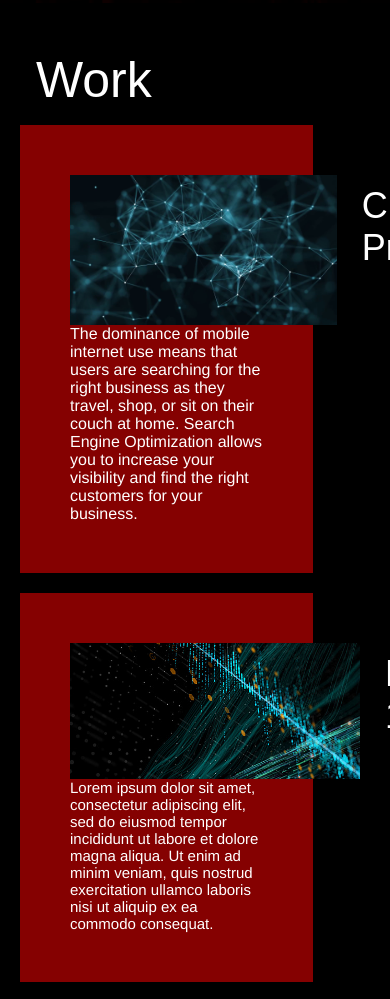
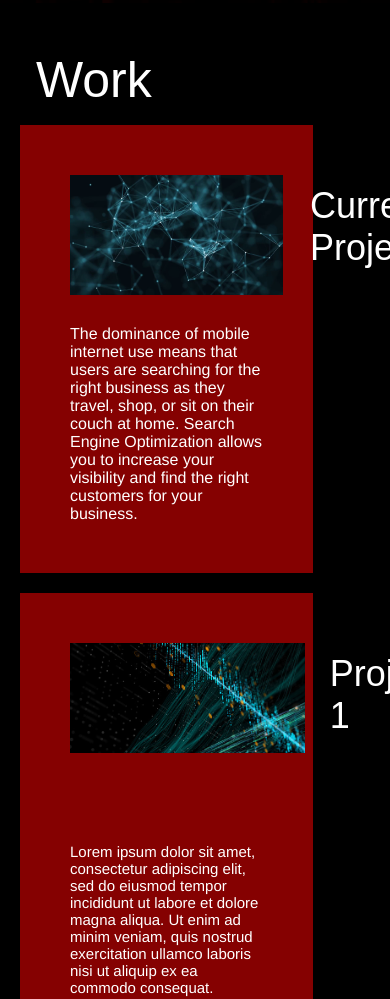
Before and after one commit to rezz1420/Portfolio, a plain HTML site: page index.html in a window 390 px wide. Shown: the part 3573-4572 px from the top of the page. Drawn offline with Linux system fonts and the light colour scheme.

Commit message:
Final changes for the mobile site

```diff
--- a/assets/css/style.css
+++ b/assets/css/style.css
@@ -212,10 +212,12 @@ main section h2 {
 
 .project_card_small img{
     max-width: 290px;
+    padding-bottom: 90px;
 }
 
 .big_project img{
     max-height: 150px;
+    padding-bottom: 30px;
 
 }
 /* Everything at the bottom of the page */
```
